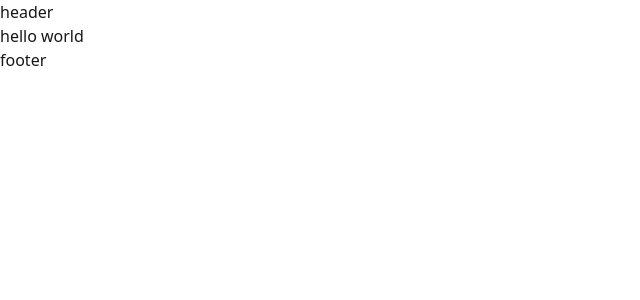
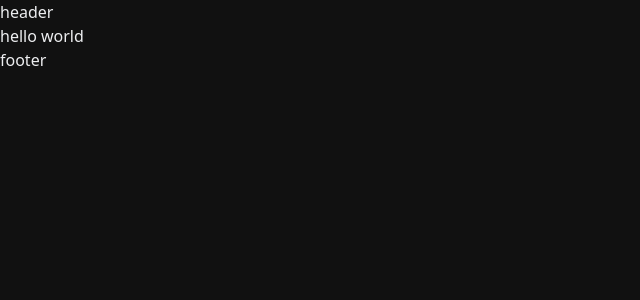
Before and after one commit to DLee1993/Cypher, a Next.js app: page / in a window 1280 px wide. Shown: the top 300 px of the page, without its empty margins (0-640 px from the left). Built offline with nearby package versions, Linux system fonts and the light colour scheme.

Commit message:
changed to dark theme

```diff
--- a/app/globals.css
+++ b/app/globals.css
@@ -1,8 +1,8 @@
 @import "tailwindcss";
 
 :root {
-    --background: #ffffff;
-    --foreground: #171717;
+    --background: #111;
+    --foreground: #edeef0;
 }
 
 @layer base {
```
